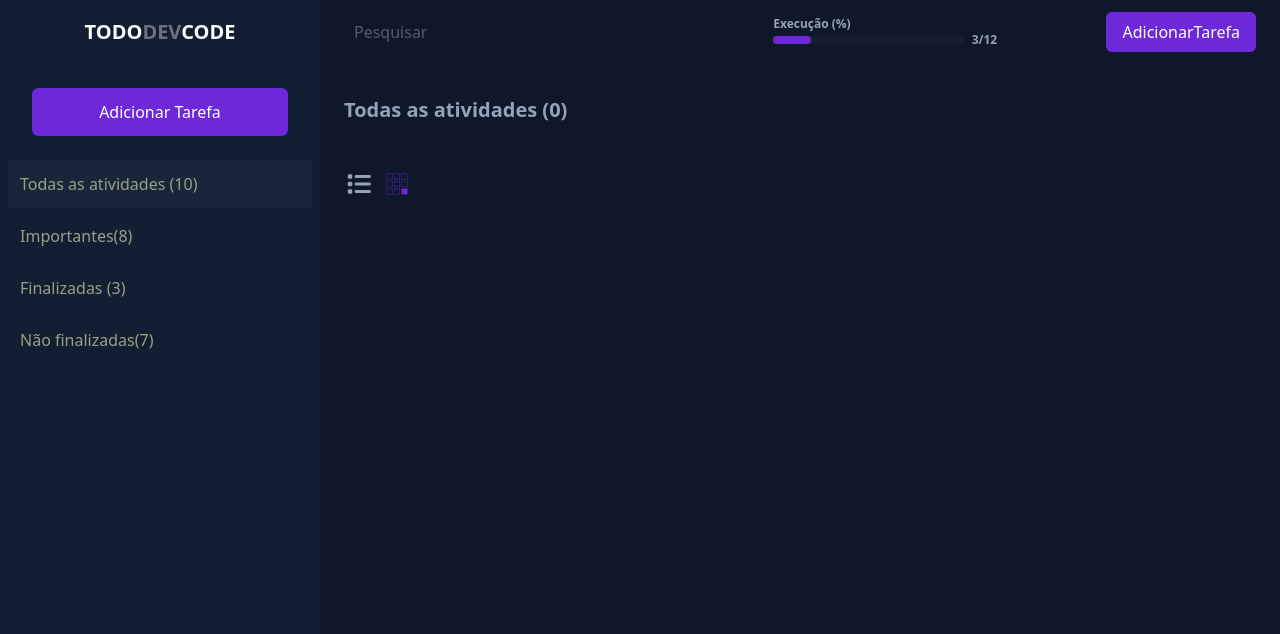
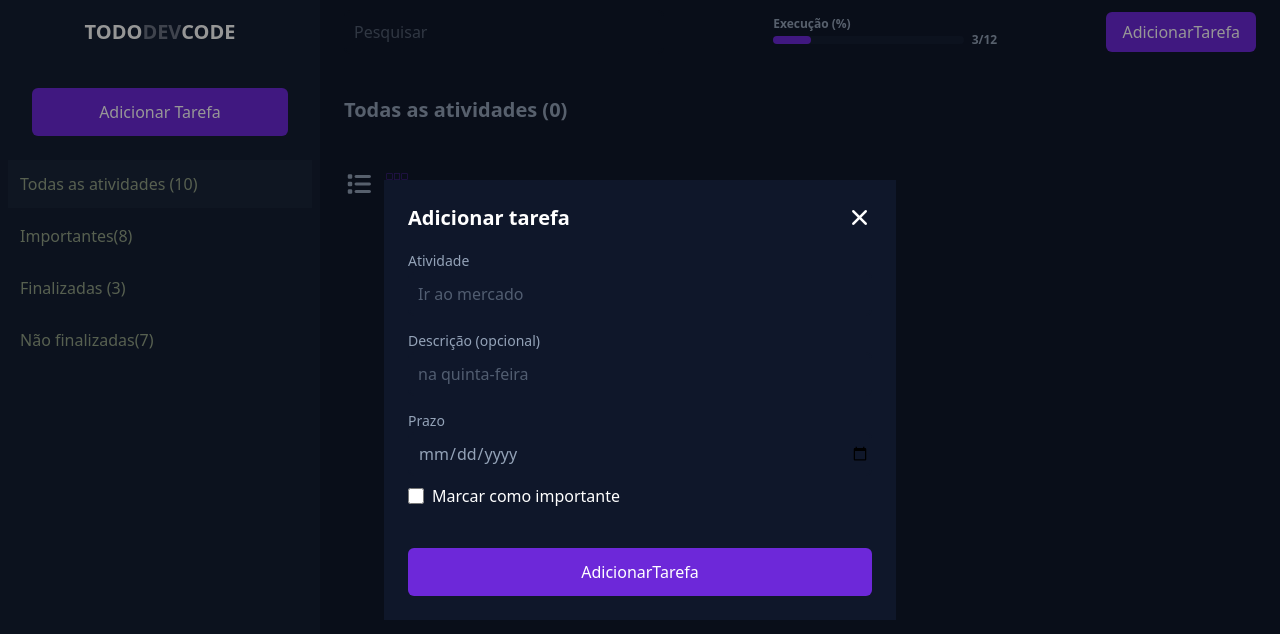
Before and after one commit to TiagoFSGomes/tailwind-todo-app, a website: page index.html in a window 1280 px wide. Drawn offline with nearby package versions, Linux system fonts and the light colour scheme; files that its build step writes are made by us from their sources.

Commit message:
Adicionar Tarefa

```diff
--- a/index.html
+++ b/index.html
@@ -8,11 +8,12 @@
     <link rel="stylesheet" href="https://cdnjs.cloudflare.com/ajax/libs/font-awesome/7.0.1/css/all.min.css"
         integrity="sha512-2SwdPD6INVrV/lHTZbO2nodKhrnDdJK9/kg2XD1r9uGqPo1cUbujc+IYdlYdEErWNu69gVcYgdxlmVmzTWnetw=="
         crossorigin="anonymous" referrerpolicy="no-referrer" />
+    <link rel="stylesheet" href="./src/style/style.css">
 
     <title>ToDo App</title>
 </head>
 
-<body class="flex">
+<body class="flex relative">
 
     <!--Menu-->
     <div class="min-w-xs h-screen bg-[#141E33]">
@@ -65,8 +66,47 @@
             <i class="fa-solid fa-list text-2xl cursor-pointer text-[#94A3B8]"></i>
             <i class="fa-brands fa-buromobelexperte text-2xl cursor-pointer text-[#6D28D9]"></i>
         </div>
+    </div>
 
+    <!--MODEL Adicionar tarefas-->
+    <div class="w-full h-screen bgTransparente absolute flex justify-center items-center">
+        <div class="w-lg bg-[#0F172A] p-6">
+            <div class="flex justify-between items-center">
+                <p class="text-xl font-bold text-white">Adicionar tarefa</p>
+                <i class="fa-solid fa-xmark font-bold text-xl cursor-pointer text-white"></i>
+            </div>
 
+            <div class="mt-4">
+                <label for="" class="text-[#94A3B8] text-sm">Atividade</label>
+                <input type="text" class="w-full py-2 pl-2 bg-[#141EE33] text-[#94A3B8]
+                        rounded-md border-2 border-[#0F172A] hover:border-[#6D28D9]
+                        focus:border-[#6D28D9] outline-none" placeholder="Ir ao mercado">
+            </div>
+
+            <div class="mt-3">
+                <label for="" class="text-[#94A3B8] text-sm">Descrição (opcional)</label>
+                <input type="text" class="w-full py-2 pl-2 bg-[#141EE33] text-[#94A3B8]
+                        rounded-md border-2 border-[#0F172A] hover:border-[#6D28D9]
+                        focus:border-[#6D28D9] outline-none" placeholder="na quinta-feira">
+            </div>
+
+            <div class="mt-3">
+                <label for="" class="text-[#94A3B8] text-sm">Prazo</label>
+                <input type="date" class="w-full py-2 pl-2 bg-[#141EE33] text-[#94A3B8]
+                        rounded-md border-2 border-[#0F172A] hover:border-[#6D28D9]
+                        focus:border-[#6D28D9] outline-none" placeholder="Pesquisar">
+            </div>
+
+            <div class="flex gap-2 items-center mt-2">
+                <input type="checkbox" id="checkbox-importante" class="h-4 w-4">
+                <label for="checkbox-importante" class="text-white">Marcar como importante</label>
+            </div>
+
+            <button class=" mt-10 py-3 w-full bg-[#6D28D9] rounded-md text-white
+                    cursor-pointer hover:opacity-80">AdicionarTarefa
+            </button>
+
+        </div>
     </div>
 
 </body>
--- /dev/null
+++ b/src/style/style.css
@@ -0,0 +1,3 @@
+.bgTransparente {
+    background-color:rgba(0, 0, 0, 0.411);
+}
```
